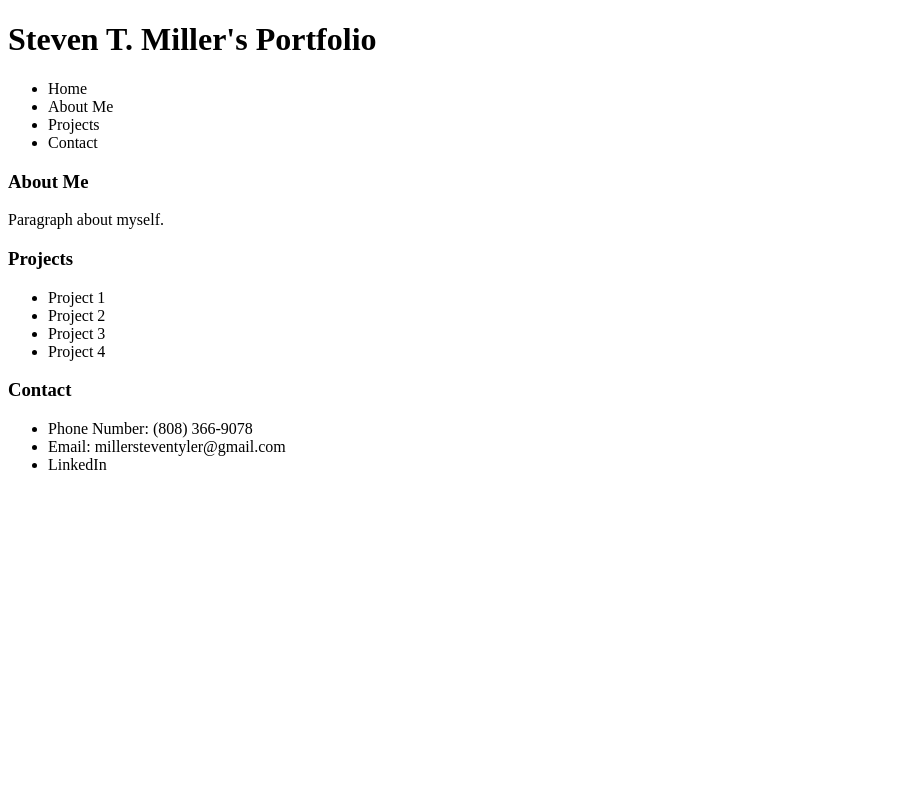
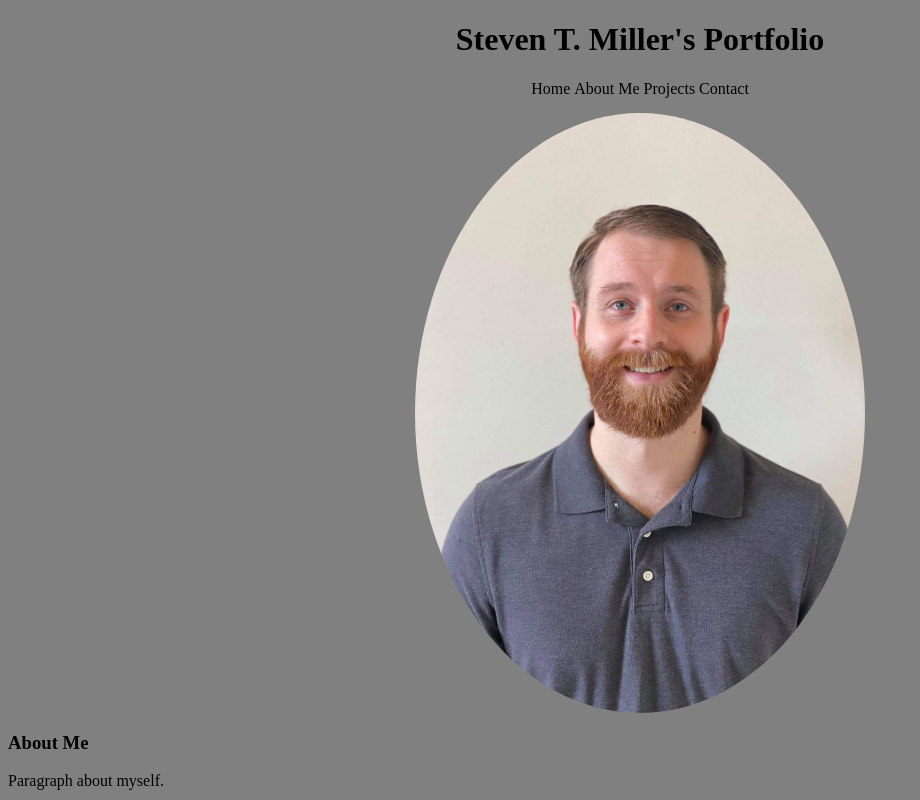
Before and after one commit to millersteventyler/millersteventyler.github.io, a plain HTML site: page index.html in a window 1280 px wide. Shown: the top 800 px of the page, without its empty margins (0-920 px from the left). Drawn offline with Linux system fonts and the light colour scheme.

Commit message:
Uploaded image of myself, started to make classes and style sections/image.

```diff
--- a/index.html
+++ b/index.html
@@ -3,17 +3,21 @@
 <head>
     <meta charset="UTF-8">
     <meta name="viewport" content="width=device-width, initial-scale=1.0">
-    <title>Steven T. Millers portfolio</title>
+    <title>Steven T. Miller's portfolio</title>
+    <link rel="styleSheet" href="styleSheet.css">
 </head>
 <body>
-    <h1>Steven T. Miller's Portfolio</h1>
+    <h1 class="title">Steven T. Miller's Portfolio</h1>
     <!-- Link list items to respective part on page -->
-    <ul>
-        <li>Home</li>
-        <li>About Me</li>
-        <li>Projects</li>
-        <li>Contact</li>
+    <div>
+    <ul class="navbar">
+        <li class="navbar__item">Home</li>
+        <li class="navbar__item">About Me</li>
+        <li class="navbar__item">Projects</li>
+        <li class="navbar__item">Contact</li>
     </ul>
+    </div>
+    <div><img class="my-picture" src="images/Badge Photo.jpeg" alt="Steven Miller smiling"></div>
     <!-- Insert picture of me -->
     <h3>About Me</h3>
     <p>Paragraph about myself.</p>
--- a/styleSheet.css
+++ b/styleSheet.css
@@ -0,0 +1,25 @@
+* {
+	background-color: grey;
+}
+.title {
+	text-align: center;
+}
+.navbar {
+	margin: 0;
+	padding: 0;
+	text-align: center;
+	padding-bottom: 15px;
+}
+.navbar__item {
+	display: inline-block;
+	list-style-type: none;
+}
+
+.my-picture {
+	display: block;
+	width: 450px;
+	height: auto;
+	margin-left: auto;
+	margin-right: auto;
+	border-radius: 75%;
+}
```
Also changed, not shown: images/Badge Photo.jpeg (added).
